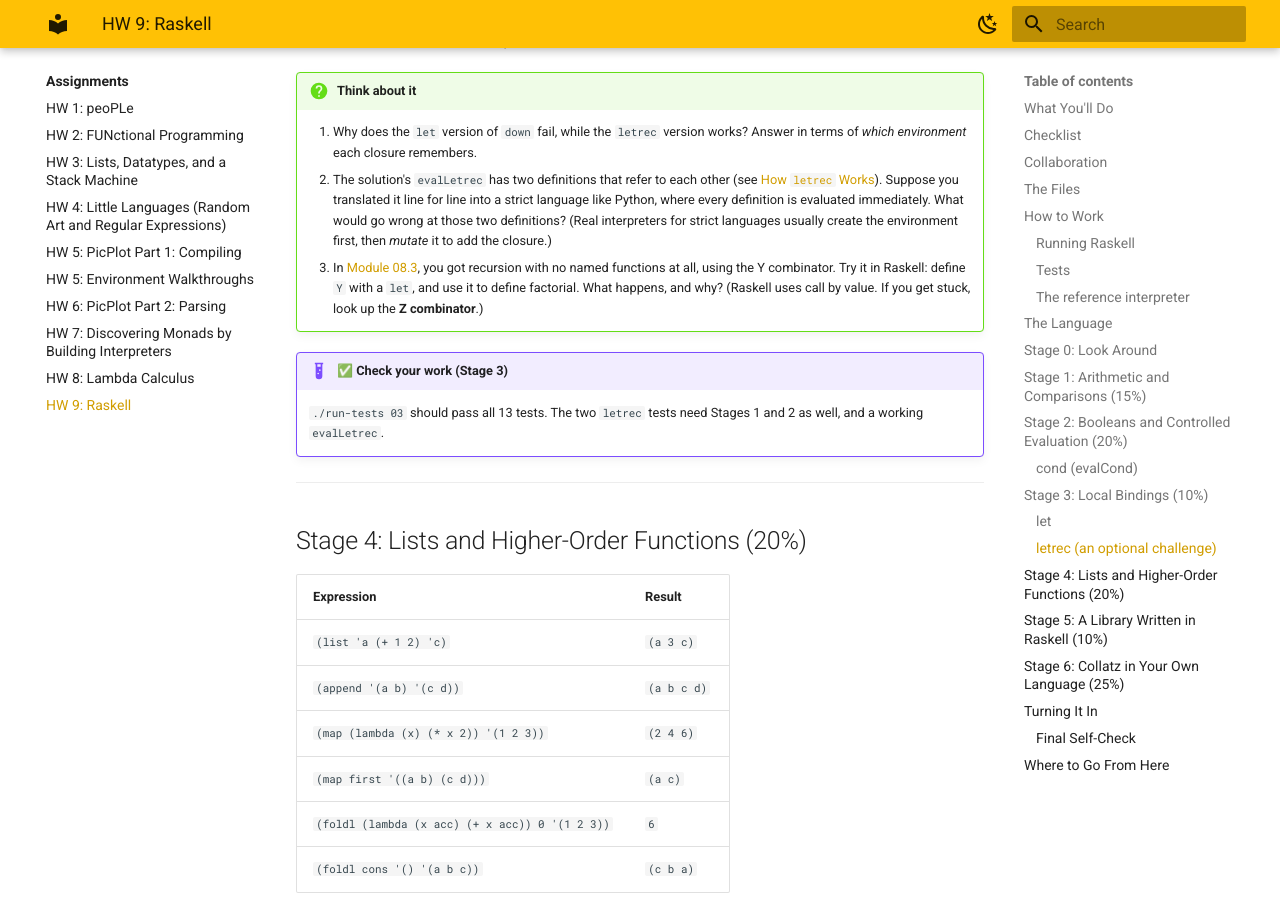
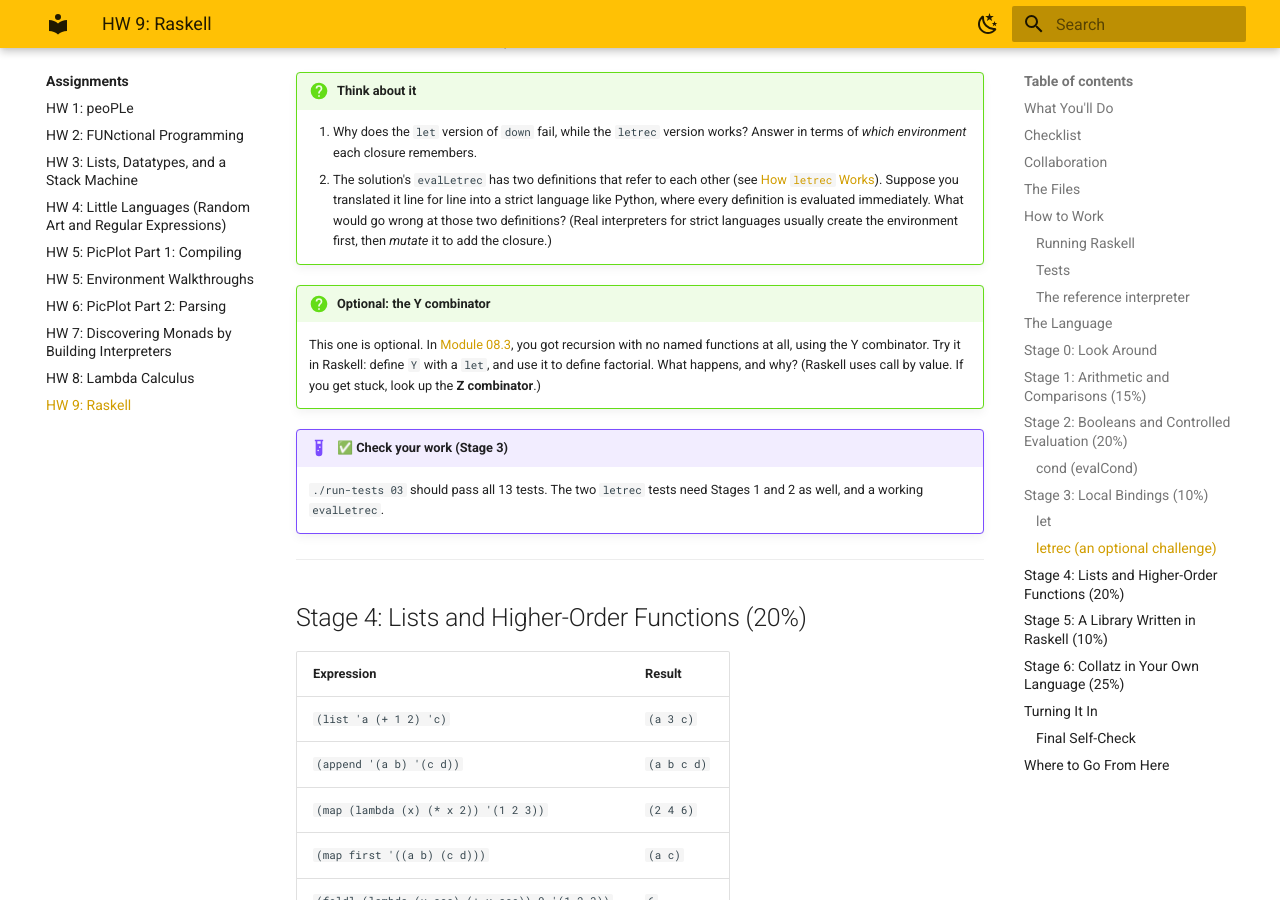
Before and after one commit to lbang-hmc/cs-131-website, an MkDocs documentation site: the page built from content/assignments/hw09.md, in a window 1280 px wide and 900 px high, scrolled down 15496 px. Built offline with MkDocs 1.6.1 and Material for MkDocs 9.7.7, drawn with Linux system fonts in a browser that asks for light colours.

Commit message:
HW 9: make the Y-combinator question optional
Co-Authored-By: Claude Opus 5.5 <noreply@anthropic.com>

```diff
--- a/content/assignments/hw09.md
+++ b/content/assignments/hw09.md
@@ -531,7 +531,9 @@ Either way is fine, and it doesn't affect your grade. If you copy the solution,
 !!! question "Think about it"
     1. Why does the `let` version of `down` fail, while the `letrec` version works? Answer in terms of *which environment* each closure remembers.
     2. The solution's `evalLetrec` has two definitions that refer to each other (see [How `letrec` Works](hw09-letrec.md#tying-the-knot)). Suppose you translated it line for line into a strict language like Python, where every definition is evaluated immediately. What would go wrong at those two definitions? (Real interpreters for strict languages usually create the environment first, then *mutate* it to add the closure.)
-    3. In [Module 08.3](../modules/08.3-self-application-recursion-fixed-points.md), you got recursion with no named functions at all, using the Y combinator. Try it in Raskell: define `Y` with a `let`, and use it to define factorial. What happens, and why? (Raskell uses call by value. If you get stuck, look up the **Z combinator**.)
+
+!!! question "Optional: the Y combinator"
+    This one is optional. In [Module 08.3](../modules/08.3-self-application-recursion-fixed-points.md), you got recursion with no named functions at all, using the Y combinator. Try it in Raskell: define `Y` with a `let`, and use it to define factorial. What happens, and why? (Raskell uses call by value. If you get stuck, look up the **Z combinator**.)
 
 !!! example "✅ Check your work (Stage 3)"
     `./run-tests 03` should pass all 13 tests. The two `letrec` tests need Stages 1 and 2 as well, and a working `evalLetrec`.
```
Also changed, not shown: content/assignments/hw09-letrec.md (+1 -1 lines).
